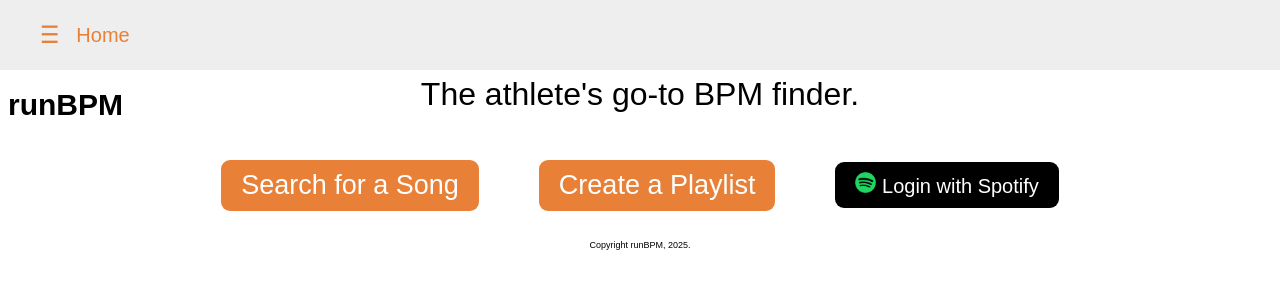
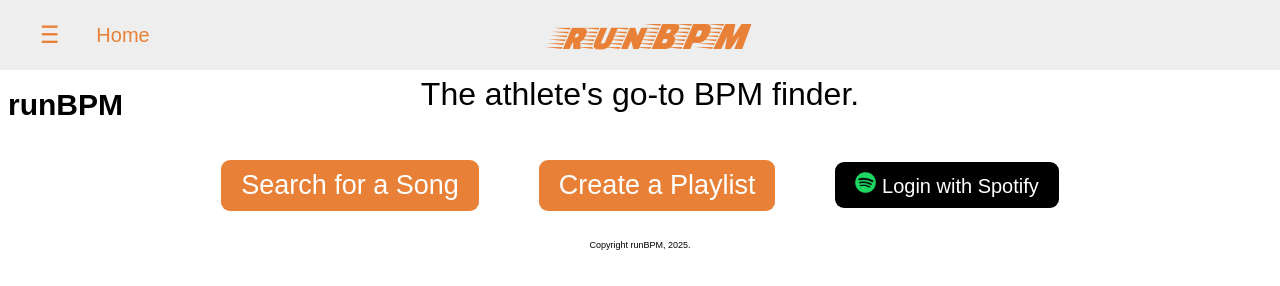
Before and after one commit to nathanferrell/runBPMFork, a plain HTML site: page index.html in a window 1280 px wide. Drawn offline with Linux system fonts and the light colour scheme.

Commit message:
Update header and dropdown menu for all pages

```diff
--- a/assets/styles/style.css
+++ b/assets/styles/style.css
@@ -114,6 +114,15 @@
 
 .home-btn:hover {
   opacity: 80%;
+}
+
+.dropdown {
+  position: relative;
+  display: inline-block;
+}
+
+.dropdown:hover .dropdown-content {
+  display: block;
 }
 
 /* media query to show menu on smaller screens */
--- a/index.html
+++ b/index.html
@@ -19,7 +19,8 @@
   <!-- header -->
   <header class="header">
     <nav>
-      <button class="dropdown-menu" onclick="toggleDropdown()">&#9776;</button>
+      <div class="dropdown">
+        <button class="dropdown-menu">&#9776;</button>
         <div class="dropdown-content">
           <a href="index.html">Home</a>
           <a href="search.html">Search for a Song</a>
@@ -28,8 +29,12 @@
           <a href="team.html">Meet the Team</a>
           <a href="mailto:nferrell@luc.edu">Contact Us</a>
         </div>
+      </div>
       <a href="index.html" class="home-btn">Home</a>
     </nav>
+    <div class="logo-container">
+      <h1 class="logo">runBPM</h1>
+    </div>
   </header>
 
   <!-- title card -->
```
Also changed, not shown: idea.html (+3 -1 lines), playlist.html (+3 -1 lines), search.html (+3 -1 lines), team.html (+3 -1 lines). Lines whose indentation alone changed are shown as unchanged.
